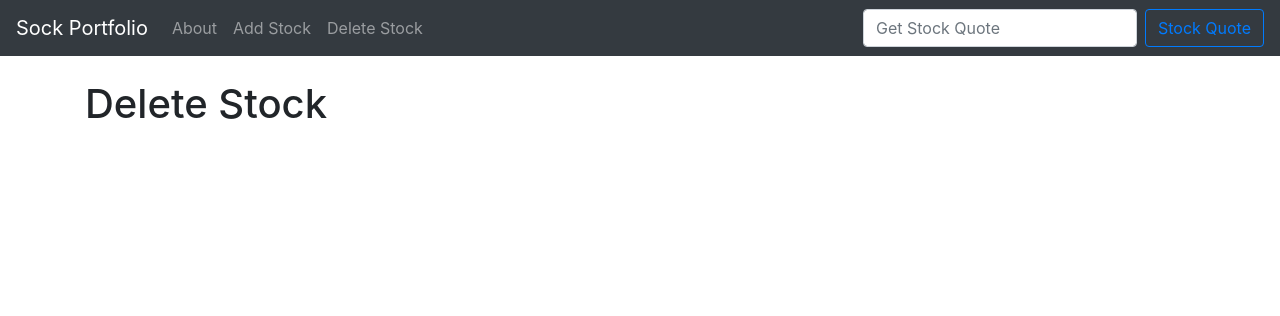
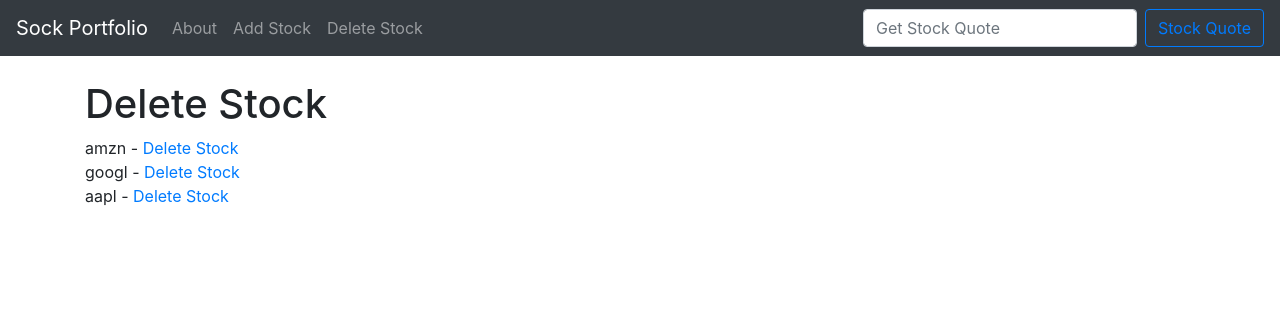
Before and after one commit to Anjr0o/Portable-Folio, a Django app: page /delete_stock.html in a window 1280 px wide. Shown: the top 316 px of the page. Run offline with Django 3.2, Linux system fonts and the light colour scheme; data comes from the database, SQL or seed files in the repository; both versions use the stored data as it was after the commit; some libraries are stand-ins or nearby versions.

Commit message:
Added delete functionality to delet stock page

```diff
--- a/quotes/templates/delete_stock.html
+++ b/quotes/templates/delete_stock.html
@@ -2,5 +2,13 @@
 {% block content %}
 
 <h1>Delete Stock</h1>
+{% if ticker %}
+    {% for item in ticker %}
+        {{ item }} - <a href="{% url 'delete' item.id %}">
+        Delete Stock</a><br/>
+    {% endfor %}
+{% else %}
+    You don't have any stocks...
+{% endif %}
 
 {% endblock %}
--- a/quotes/views.py
+++ b/quotes/views.py
@@ -59,7 +59,8 @@ def delete(request, stock_id):
     item = Stock.objects.get(pk=stock_id)
     item.delete()
     messages.success(request, ("Stock Deleted"))
-    return redirect(add_stock)
+    return redirect(delete_stock)
 
 def delete_stock(request):
-    return render(request, 'delete_stock.html', {})
+    ticker = Stock.objects.all()
+    return render(request, 'delete_stock.html', {'ticker': ticker})
```
Also changed, not shown: db.sqlite3.
